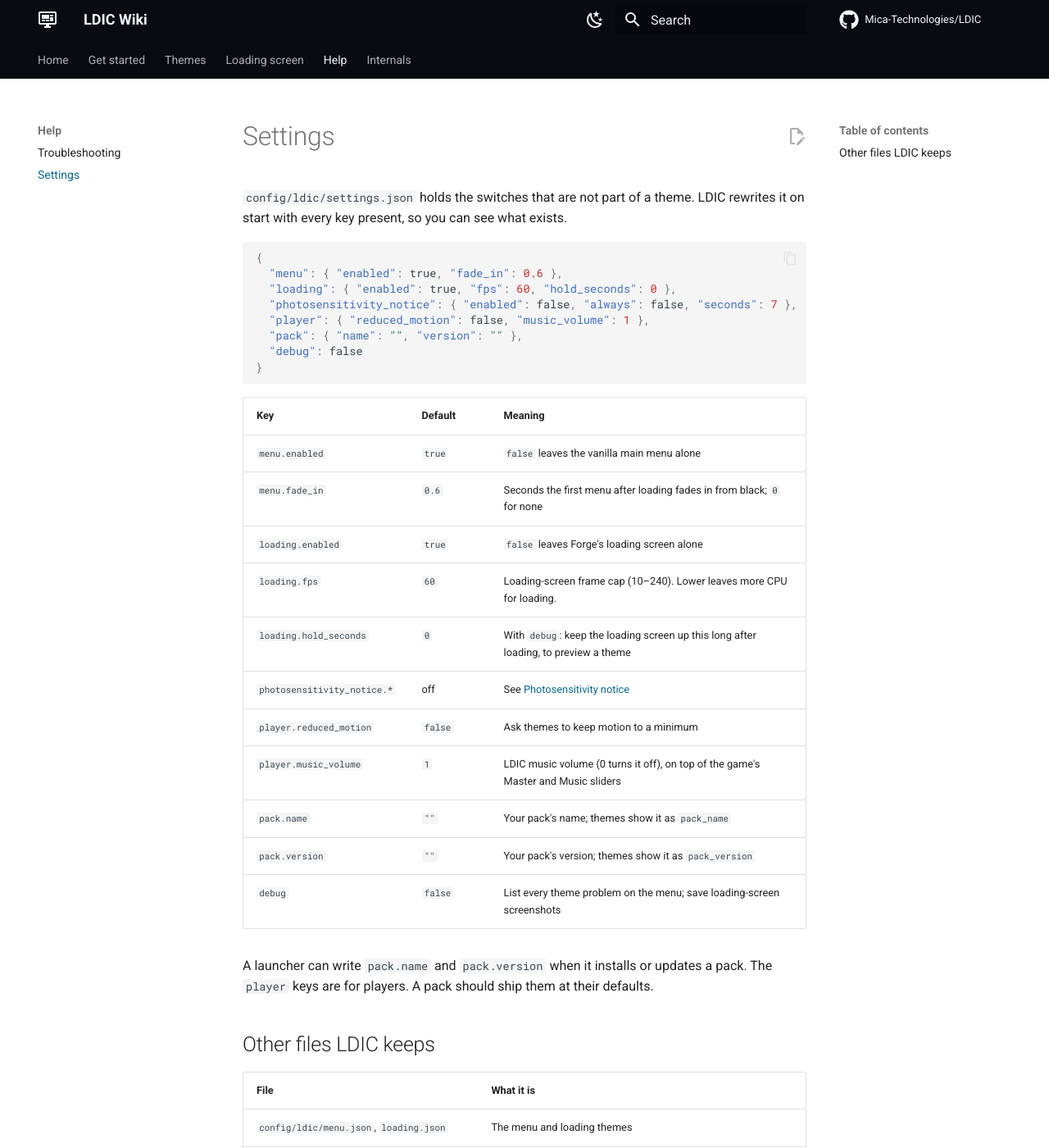
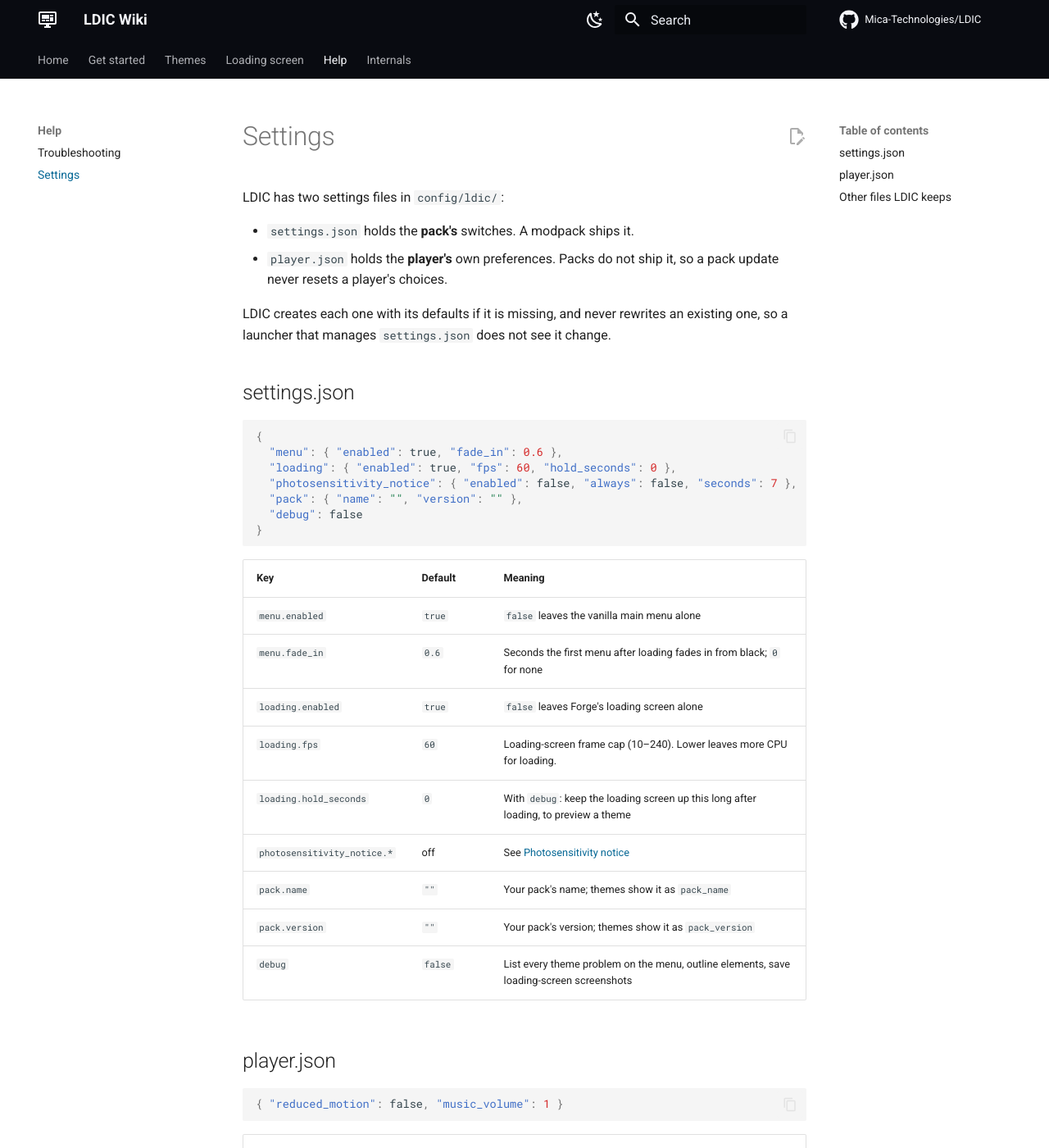
Before and after one commit to Mica-Technologies/LDIC, an MkDocs documentation site: the page built from docs/help/settings.md, in a window 1280 px wide and 1400 px high. Shown: the whole window at 82% size. Built offline with MkDocs 1.6.1 and Material for MkDocs 9.7.7, drawn with Linux system fonts in a browser that asks for light colours; comment, search, counter and statistics services are not loaded; some of the changed text lies outside the part shown.

Commit message:
Keep the player's preferences in their own file
settings.json is the pack's: launchers ship and manage it, so LDIC now
writes it only when it is missing and never rewrites it (a rewrite made
it look changed to the launcher, which would restore the pack's copy and
undo anything a player had set). The player's own choices,
reduced_motion and music_volume, move to player.json, which packs do not
ship, so a pack update cannot reset them.

CLAUDE.md describes the architecture as it now stands.

Co-Authored-By: Claude Opus 5.5 <noreply@anthropic.com>

````diff
--- a/docs/help/settings.md
+++ b/docs/help/settings.md
@@ -1,14 +1,21 @@
 # Settings
 
-`config/ldic/settings.json` holds the switches that are not part of a theme. LDIC rewrites it on
-start with every key present, so you can see what exists.
+LDIC has two settings files in `config/ldic/`:
+
+- `settings.json` holds the **pack's** switches. A modpack ships it.
+- `player.json` holds the **player's** own preferences. Packs do not ship it, so a pack update never
+  resets a player's choices.
+
+LDIC creates each one with its defaults if it is missing, and never rewrites an existing one, so a
+launcher that manages `settings.json` does not see it change.
+
+## settings.json
 
 ```json
 {
   "menu": { "enabled": true, "fade_in": 0.6 },
   "loading": { "enabled": true, "fps": 60, "hold_seconds": 0 },
   "photosensitivity_notice": { "enabled": false, "always": false, "seconds": 7 },
-  "player": { "reduced_motion": false, "music_volume": 1 },
   "pack": { "name": "", "version": "" },
   "debug": false
 }
@@ -22,14 +29,20 @@ start with every key present, so you can see what exists.
 | `loading.fps` | `60` | Loading-screen frame cap (10–240). Lower leaves more CPU for loading. |
 | `loading.hold_seconds` | `0` | With `debug`: keep the loading screen up this long after loading, to preview a theme |
 | `photosensitivity_notice.*` | off | See [Photosensitivity notice](../loading/notices.md) |
-| `player.reduced_motion` | `false` | Ask themes to keep motion to a minimum |
-| `player.music_volume` | `1` | LDIC music volume (0 turns it off), on top of the game's Master and Music sliders |
 | `pack.name` | `""` | Your pack's name; themes show it as `pack_name` |
 | `pack.version` | `""` | Your pack's version; themes show it as `pack_version` |
-| `debug` | `false` | List every theme problem on the menu; save loading-screen screenshots |
+| `debug` | `false` | List every theme problem on the menu, outline elements, save loading-screen screenshots |
 
-A launcher can write `pack.name` and `pack.version` when it installs or updates a pack. The
-`player` keys are for players. A pack should ship them at their defaults.
+## player.json
+
+```json
+{ "reduced_motion": false, "music_volume": 1 }
+```
+
+| Key | Default | Meaning |
+| --- | --- | --- |
+| `reduced_motion` | `false` | Ask themes to keep motion to a minimum (no panning, zooming or spinning in the built-in themes) |
+| `music_volume` | `1` | LDIC music volume, 0 to 1 (0 turns it off), on top of the game's Master and Music sliders |
 
 ## Other files LDIC keeps
 
--- a/docs/loading/index.md
+++ b/docs/loading/index.md
@@ -70,7 +70,7 @@ On top of the menu's general [game values](../themes/game-values.md) (`time`, sc
 | `task` | string | The title of Forge's innermost progress bar |
 | `eta` | number | Seconds left, from last launch's timings; `-1` on the first launch |
 | `mods_found` | number | Mods discovered so far |
-| `reduced_motion` | bool | The player asked for less motion; see [settings](../help/settings.md) |
+| `reduced_motion` | bool | The player asked for less motion; see [`player.json`](../help/settings.md#playerjson) |
 | `tip()`, `tip(i)`, `tip_count()` | | Tips from `config/ldic/tips.txt` (one per line, `#` for comments). `tip()` is random per launch; `tip(floor(time / 8))` rotates. |
 | `bar_count()`, `bar_title(i)`, `bar_message(i)`, `bar_progress(i)` | | Forge's raw progress bars, outermost first |
 | `duration(seconds)` | string | `m:ss`, for ETAs |
--- a/docs/loading/music.md
+++ b/docs/loading/music.md
@@ -28,8 +28,8 @@ Any theme, loading screen or menu, can play music:
 - **Loading music starts with the window.** It plays on its own thread through Java's audio
   system, not Minecraft's, which does not exist yet while the game loads.
 - **Volume follows the game's sliders.** The track volume is multiplied by the game's
-  Master and Music settings (live), and by the player's `player.music_volume` in
-  [settings](../help/settings.md). Setting that to 0 turns LDIC music off for that player.
+  Master and Music settings (live), and by the player's `music_volume` in
+  [`config/ldic/player.json`](../help/settings.md#playerjson). Setting that to 0 turns LDIC music off for that player.
 - **One at a time.** Menu music does not start while loading music continues into the menu.
   While LDIC music plays, vanilla's menu music stays quiet.
 - **It stops for the game.** All LDIC music fades out when the player enters a world.
--- a/docs/themes/game-values.md
+++ b/docs/themes/game-values.md
@@ -27,7 +27,7 @@ Names LDIC provides to every menu theme, on top of the [built-in functions](expr
 | `username` | string | Player name |
 | `pack_name`, `pack_version` | string | From [settings](../help/settings.md) |
 | `is_demo` | bool | Demo mode |
-| `reduced_motion` | bool | The player asked for less motion (`player.reduced_motion` in [settings](../help/settings.md)) |
+| `reduced_motion` | bool | The player asked for less motion (`reduced_motion` in [`player.json`](../help/settings.md#playerjson)) |
 
 ## Functions
 
````
Also changed, not shown: other parts of docs/help/settings.md (+1 -1 lines), CLAUDE.md (+55 -19 lines), docs/loading/notices.md (+1 -1 lines), 1 other file.
